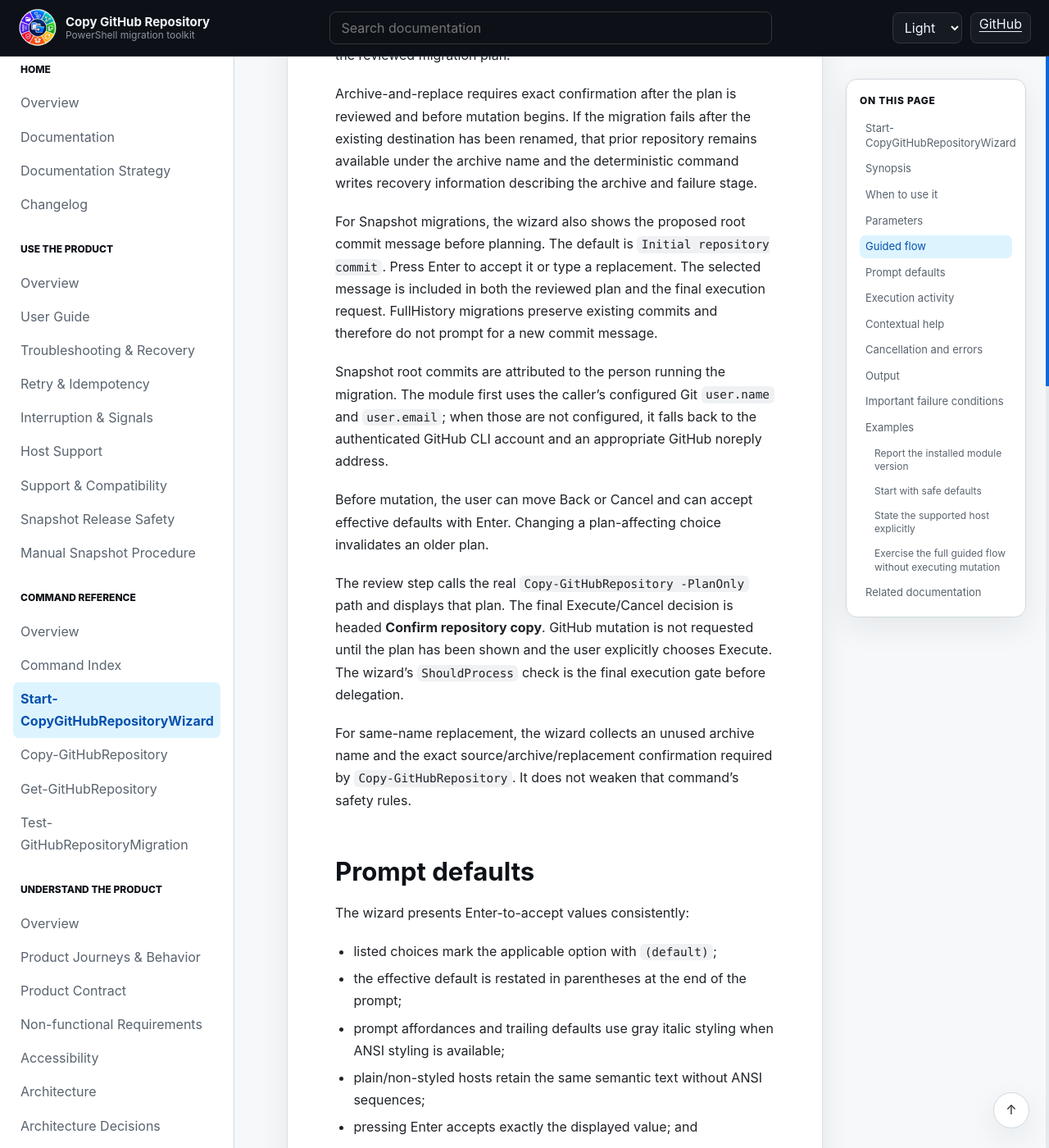
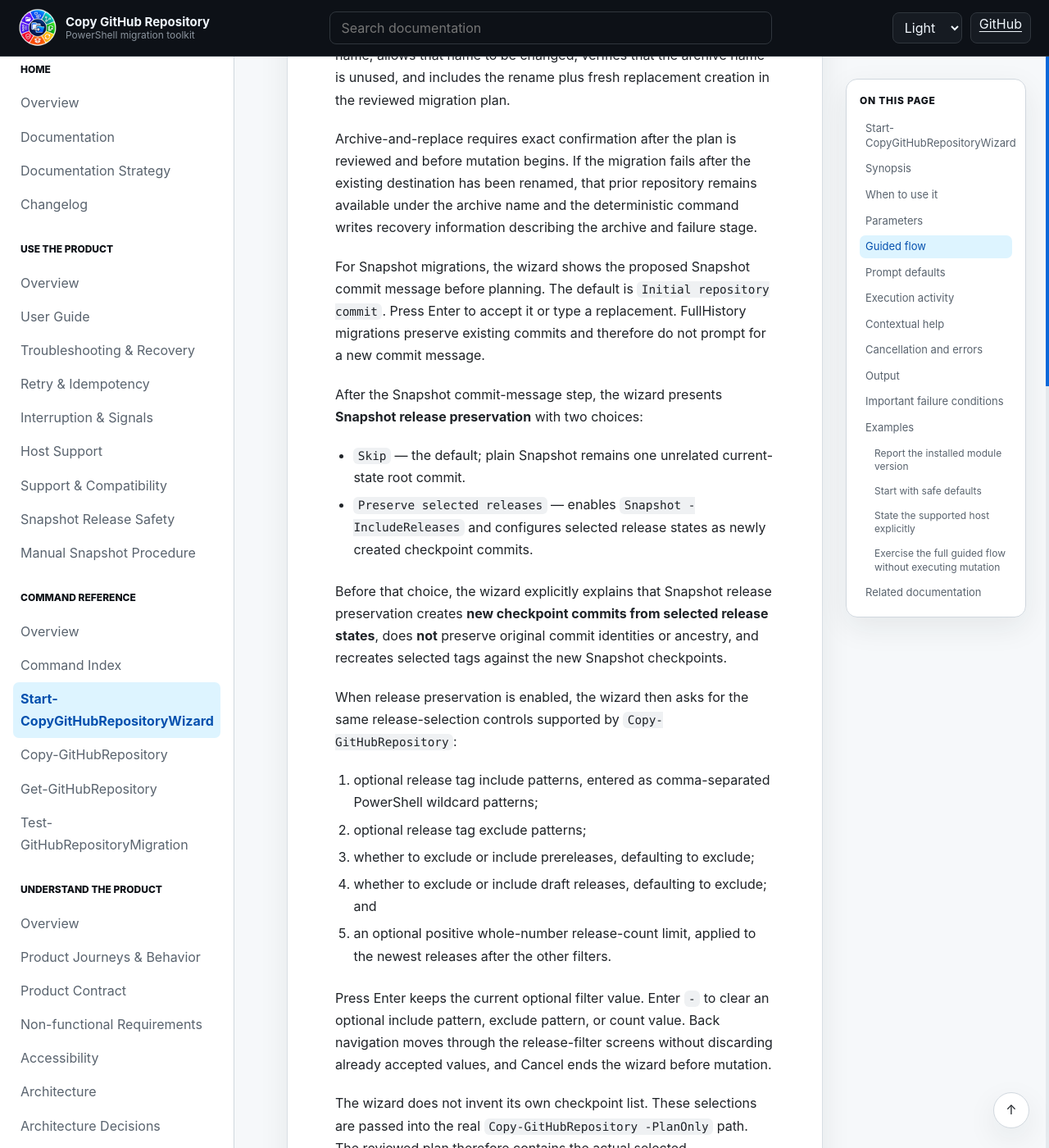
Before and after one commit to infoconex/copy-github-repo, a Jekyll site: the page built from docs/reference/commands/Start-CopyGitHubRepositoryWizard.md, in a window 1280 px wide and 1400 px high, scrolled down 2342 px. Shown: the whole window at 82% size. Built offline with Jekyll 4.4.1, drawn with Linux system fonts in a browser that asks for light colours; some of the changed text lies outside the part shown.

Commit message:
Document Snapshot release wizard interaction

````diff
--- a/docs/reference/commands/Start-CopyGitHubRepositoryWizard.md
+++ b/docs/reference/commands/Start-CopyGitHubRepositoryWizard.md
@@ -1,6 +1,6 @@
 ---
 title: "Start-CopyGitHubRepositoryWizard – Guided GitHub Repository Copy"
-description: "Use Start-CopyGitHubRepositoryWizard for a guided PowerShell workflow that discovers repositories, reviews a real copy plan, and safely executes Snapshot or FullHistory migrations."
+description: "Use Start-CopyGitHubRepositoryWizard for a guided PowerShell workflow that discovers repositories, configures plain Snapshot, Snapshot release checkpoints, or FullHistory, reviews a real copy plan, and safely executes the approved migration."
 ---
 
 # Start-CopyGitHubRepositoryWizard
@@ -23,14 +23,14 @@ Use `-Version` when you only need to report the version of the loaded `CopyGitHu
 
 | Parameter | Type | Required | Default | Accepted values / format | Description |
 | --- | --- | --- | --- | --- | --- |
-| `HostName` | `String` | No | `github.com` | `github.com` in `v0.1.0` | GitHub host used by discovery and migration operations. Unsupported hosts fail closed. |
+| `HostName` | `String` | No | `github.com` | `github.com` in the current release line | GitHub host used by discovery and migration operations. Unsupported hosts fail closed. |
 | `Version` | `Switch` | No | Off | `-Version` | Displays the loaded `CopyGitHubRepo` module version and exits. |
 
 Because the command supports `ShouldProcess`, PowerShell also provides `-WhatIf` and `-Confirm`. Standard common parameters are available as well.
 
 ## Guided flow
 
-The wizard guides the user through source selection, destination identity, content mode, destination visibility, and supported-settings behavior. Safe defaults are `Snapshot`, source visibility, and settings restoration.
+The wizard guides the user through source selection, destination identity, content mode, destination visibility, supported-settings behavior, replacement safety where applicable, and Snapshot-specific choices. Safe defaults are `Snapshot`, source visibility, settings restoration, the default Snapshot commit message, and no release preservation.
 
 Repository lists are paged in groups of 20. Use `N` and `P` for next and previous pages and `F` to filter the list. Page-local numbers select a repository from the visible page, while a full repository name remains a valid direct selection.
 
@@ -40,15 +40,34 @@ Immediately after destination selection, the wizard checks whether a different d
 
 Archive-and-replace requires exact confirmation after the plan is reviewed and before mutation begins. If the migration fails after the existing destination has been renamed, that prior repository remains available under the archive name and the deterministic command writes recovery information describing the archive and failure stage.
 
-For Snapshot migrations, the wizard also shows the proposed root commit message before planning. The default is `Initial repository commit`. Press Enter to accept it or type a replacement. The selected message is included in both the reviewed plan and the final execution request. FullHistory migrations preserve existing commits and therefore do not prompt for a new commit message.
+For Snapshot migrations, the wizard shows the proposed Snapshot commit message before planning. The default is `Initial repository commit`. Press Enter to accept it or type a replacement. FullHistory migrations preserve existing commits and therefore do not prompt for a new commit message.
 
-Snapshot root commits are attributed to the person running the migration. The module first uses the caller's configured Git `user.name` and `user.email`; when those are not configured, it falls back to the authenticated GitHub CLI account and an appropriate GitHub noreply address.
+After the Snapshot commit-message step, the wizard presents **Snapshot release preservation** with two choices:
+
+- `Skip` — the default; plain Snapshot remains one unrelated current-state root commit.
+- `Preserve selected releases` — enables `Snapshot -IncludeReleases` and configures selected release states as newly created checkpoint commits.
+
+Before that choice, the wizard explicitly explains that Snapshot release preservation creates **new checkpoint commits from selected release states**, does **not** preserve original commit identities or ancestry, and recreates selected tags against the new Snapshot checkpoints.
+
+When release preservation is enabled, the wizard then asks for the same release-selection controls supported by `Copy-GitHubRepository`:
+
+1. optional release tag include patterns, entered as comma-separated PowerShell wildcard patterns;
+2. optional release tag exclude patterns;
+3. whether to exclude or include prereleases, defaulting to exclude;
+4. whether to exclude or include draft releases, defaulting to exclude; and
+5. an optional positive whole-number release-count limit, applied to the newest releases after the other filters.
+
+Press Enter keeps the current optional filter value. Enter `-` to clear an optional include pattern, exclude pattern, or count value. Back navigation moves through the release-filter screens without discarding already accepted values, and Cancel ends the wizard before mutation.
+
+The wizard does not invent its own checkpoint list. These selections are passed into the real `Copy-GitHubRepository -PlanOnly` path. The reviewed plan therefore contains the actual selected release/checkpoint evidence, topology validation, and final-current-state behavior that execution will use. The detailed checkpoint semantics are authoritative in the [Snapshot release-checkpoint product contract](../../product/product-contract.md#snapshot-release-checkpoint-contract).
+
+Snapshot root/checkpoint commits are attributed according to the implementation's Snapshot authoring contract. Plain Snapshot and Snapshot release preservation both create new destination commit identities; neither mode promises preservation of source commit authorship, committer identity, parentage, timestamps, or SHAs.
 
 Before mutation, the user can move Back or Cancel and can accept effective defaults with Enter. Changing a plan-affecting choice invalidates an older plan.
 
 The review step calls the real `Copy-GitHubRepository -PlanOnly` path and displays that plan. The final Execute/Cancel decision is headed **Confirm repository copy**. GitHub mutation is not requested until the plan has been shown and the user explicitly chooses Execute. The wizard's `ShouldProcess` check is the final execution gate before delegation.
 
-For same-name replacement, the wizard collects an unused archive name and the exact source/archive/replacement confirmation required by `Copy-GitHubRepository`. It does not weaken that command's safety rules.
+For same-name replacement, the wizard collects an unused archive name and the exact source/archive/replacement confirmation required by `Copy-GitHubRepository`. It does not weaken that command's safety rules. Snapshot release preservation uses the same archived-source/replacement safeguards and reviewed-plan evidence as the deterministic command.
 
 ## Prompt defaults
 
@@ -65,27 +84,27 @@ The wizard does not use separate `default/current` wording that could disagree w
 
 ## Execution activity
 
-During execution, the wizard presents durable activity in the same order as the approved migration operations. This includes repository creation or archival where applicable, source cloning, Git LFS inspection/transfer, content publication, destination verification, supported-settings restoration, and repository-protection restoration/checking.
+During execution, the wizard presents durable activity in the same order as the approved migration operations. This includes repository creation or archival where applicable, source cloning, Git LFS inspection/transfer, content publication, destination verification, requested release/checkpoint restoration and verification where applicable, supported-settings restoration, and repository-protection restoration/checking.
 
-Git LFS activity distinguishes a real transfer from a successful no-op. When the source contains no Git LFS content, the wizard reports that no transfer was required rather than implying that objects were copied.
+Git LFS activity distinguishes a real transfer from a successful no-op. When the source contains no required Git LFS content, the wizard reports that no transfer was required rather than implying that objects were copied.
 
 Terminal activity stages consistently include elapsed duration when a start timestamp is available. Successful work is shown as success, successful no-ops as informational outcomes, partial/unsupported outcomes as warnings, and failures as errors.
 
-The completion summary reports verification, settings, and protection outcomes before the final completion heading. A source with no transferable repository-protection rules is a successful `NotApplicable` outcome, not a skipped or failed restoration.
+The completion summary reports verification, release restoration where requested, settings, and protection outcomes before the final completion heading. A source with no transferable repository-protection rules is a successful `NotApplicable` outcome, not a skipped or failed restoration.
 
 ## Contextual help
 
-Enter `?` at an applicable wizard prompt to display help for that exact decision, then return to the same prompt. Help is available for source selection, destination input, existing-destination handling, content mode, visibility, supported settings, Snapshot commit messages, archive names, plan review, and exact safety confirmations.
+Enter `?` at an applicable wizard prompt to display help for that exact decision, then return to the same prompt. Help is available for the established wizard decisions such as source selection, destination input, existing-destination handling, content mode, visibility, supported settings, Snapshot commit messages, archive names, plan review, and exact safety confirmations.
 
-Viewing help does not advance or cancel the wizard, change the current/default value, invalidate a plan, or trigger GitHub mutation. After the help text is displayed, press Enter to return to the prompt that requested it. Repeated help requests are supported.
+Snapshot release-preservation screens present their release-specific explanatory hints directly in the flow. Viewing available help does not advance or cancel the wizard, change the current/default value, invalidate a plan, or trigger GitHub mutation.
 
-The wizard advertises help only where it is available. Back, Cancel, paging, filtering, and other navigation behaviors retain state after help is viewed.
+Back, Cancel, paging, filtering, and other navigation behaviors retain state after help is viewed.
 
 ## Cancellation and errors
 
 Cancellation before mutation is a normal no-change outcome. Once mutation begins, Back is no longer offered.
 
-Known application, validation, prerequisite, and safety conditions are presented as intentional wizard messages. The normal wizard UI does not display PowerShell source-file locations, line-number blocks, internal function prefixes, or invocation-position details for those known conditions. The returned `CopyGitHubRepo.WizardResult` uses `Status = 'ApplicationError'`, `MutatedGitHub = $false`, and includes the stable application `ErrorId` and message.
+Known application, validation, prerequisite, and safety conditions are presented as intentional wizard messages. This includes fail-closed Snapshot release-topology or stale reviewed-evidence failures returned by the shared planning/execution path. The normal wizard UI does not display PowerShell source-file locations, line-number blocks, internal function prefixes, or invocation-position details for known conditions.
 
 This presentation behavior does not change the deterministic command contract. Calling `Copy-GitHubRepository`, `Get-GitHubRepository`, or the other public commands directly still produces structured terminating errors that scripts can inspect and catch.
 
@@ -93,11 +112,11 @@ Unexpected internal defects are not converted into friendly application errors.
 
 ## Output
 
-With `-Version`, the command returns a `System.String` containing the loaded module version, for example `0.1.1`, and performs no wizard work. Otherwise, pre-mutation cancellation returns `CopyGitHubRepo.WizardResult` with `Status = 'Cancelled'` and `MutatedGitHub = $false`. A known pre-mutation application failure returns `CopyGitHubRepo.WizardResult` with `Status = 'ApplicationError'`, `MutatedGitHub = $false`, and the stable application `ErrorId`. Confirmed execution is rendered as a concise human-facing completion summary; use `Copy-GitHubRepository` directly when automation requires the raw structured migration result.
+With `-Version`, the command returns a `System.String` containing the loaded module version and performs no wizard work. Otherwise, pre-mutation cancellation returns `CopyGitHubRepo.WizardResult` with `Status = 'Cancelled'` and `MutatedGitHub = $false`. A known pre-mutation application failure returns `CopyGitHubRepo.WizardResult` with `Status = 'ApplicationError'`, `MutatedGitHub = $false`, and the stable application `ErrorId`. Confirmed execution is rendered as a concise human-facing completion summary; use `Copy-GitHubRepository` directly when automation requires the raw structured migration result.
 
 ## Important failure conditions
 
-The wizard can stop before mutation when the selected host is unsupported or when delegated discovery/planning cannot satisfy its prerequisites. Snapshot execution also requires a usable commit identity from Git configuration or the authenticated GitHub CLI account. Same-name replacement and existing-destination replacement cannot proceed without valid unused archive names and their required exact confirmations. Known pre-mutation conditions are shown cleanly in the wizard; unexpected or post-mutation failures retain their diagnostic/recovery paths.
+The wizard can stop before mutation when the selected host is unsupported or when delegated discovery/planning cannot satisfy its prerequisites. Snapshot execution also requires usable Snapshot commit-authoring identity. Snapshot release preservation can additionally fail closed during planning when selected release tags cannot be represented as the deterministic checkpoint topology required by the product contract or when reviewed release/tag/tree evidence is invalid/stale. Same-name replacement and existing-destination replacement cannot proceed without valid unused archive names and their required exact confirmations.
 
 ## Examples
 
@@ -107,19 +126,13 @@ The wizard can stop before mutation when the selected host is unsupported or whe
 Start-CopyGitHubRepositoryWizard -Version
 ```
 
-Example output:
-
-```text
-0.1.1
-```
-
 ### Start with safe defaults
 
 ```powershell
 Start-CopyGitHubRepositoryWizard
 ```
 
-Accept or change the guided choices, including the Snapshot commit message when applicable, then review the generated plan before execution. Enter `?` at a supported prompt when you need decision-specific guidance.
+Accept or change the guided choices. For Snapshot, you can keep the default plain one-commit publication or opt into selected release preservation and configure its filters. Review the generated real plan before execution.
 
 ### State the supported host explicitly
 
@@ -133,12 +146,13 @@ Start-CopyGitHubRepositoryWizard -HostName github.com
 Start-CopyGitHubRepositoryWizard -WhatIf
 ```
 
-The wizard can still gather choices and display the real plan, but `ShouldProcess` prevents delegated execution.
+The wizard can still gather choices, including Snapshot release selections, and display the real plan, but `ShouldProcess` prevents delegated execution.
 
 ## Related documentation
 
 - [`Copy-GitHubRepository`](Copy-GitHubRepository.md)
 - [`Get-GitHubRepository`](Get-GitHubRepository.md)
+- [Snapshot release-checkpoint product contract](../../product/product-contract.md#snapshot-release-checkpoint-contract)
 - [Wizard contract](../../product/wizard-contract.md)
 - [Wizard activity](../../product/wizard-activity.md)
 - [Product contract](../../product/product-contract.md)
````
